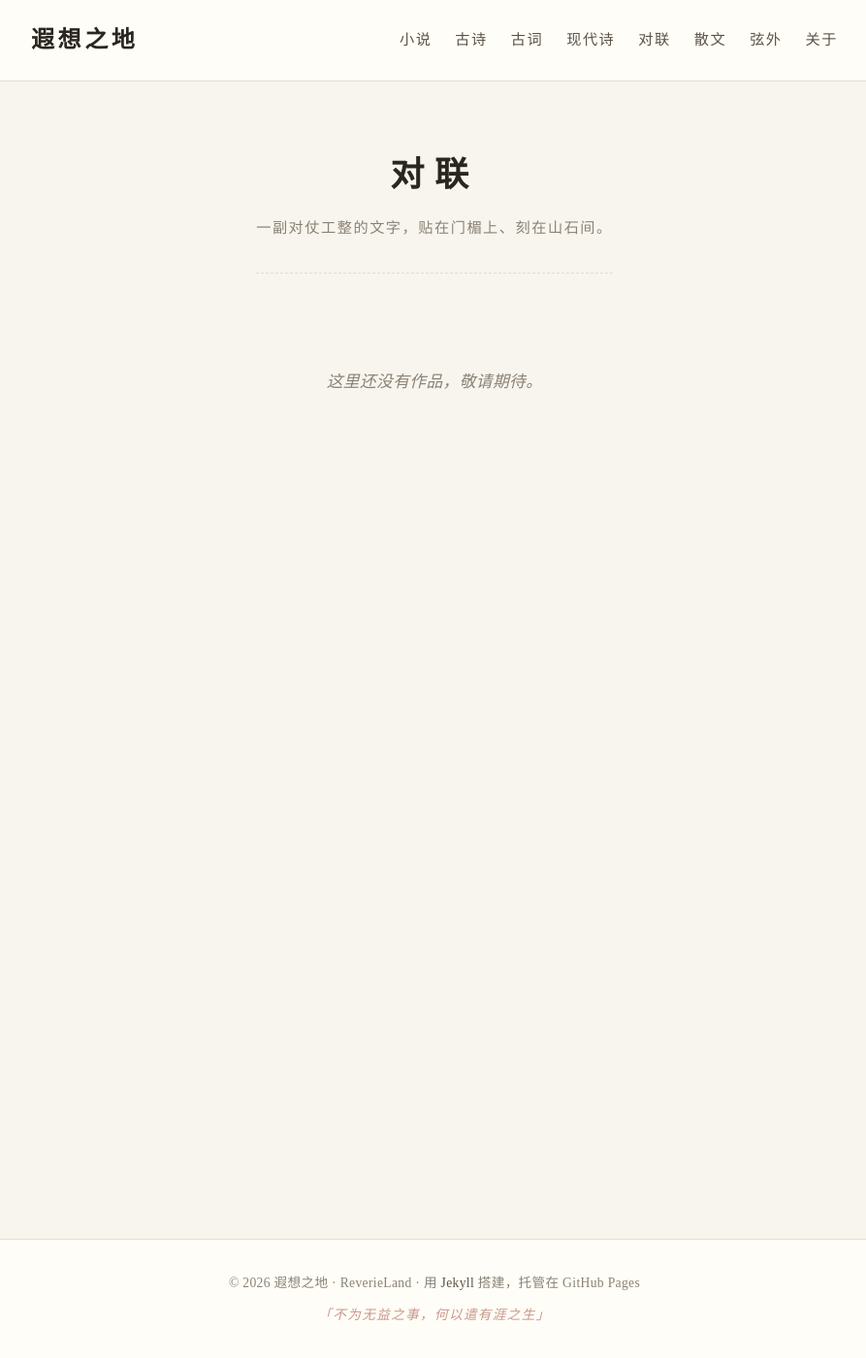
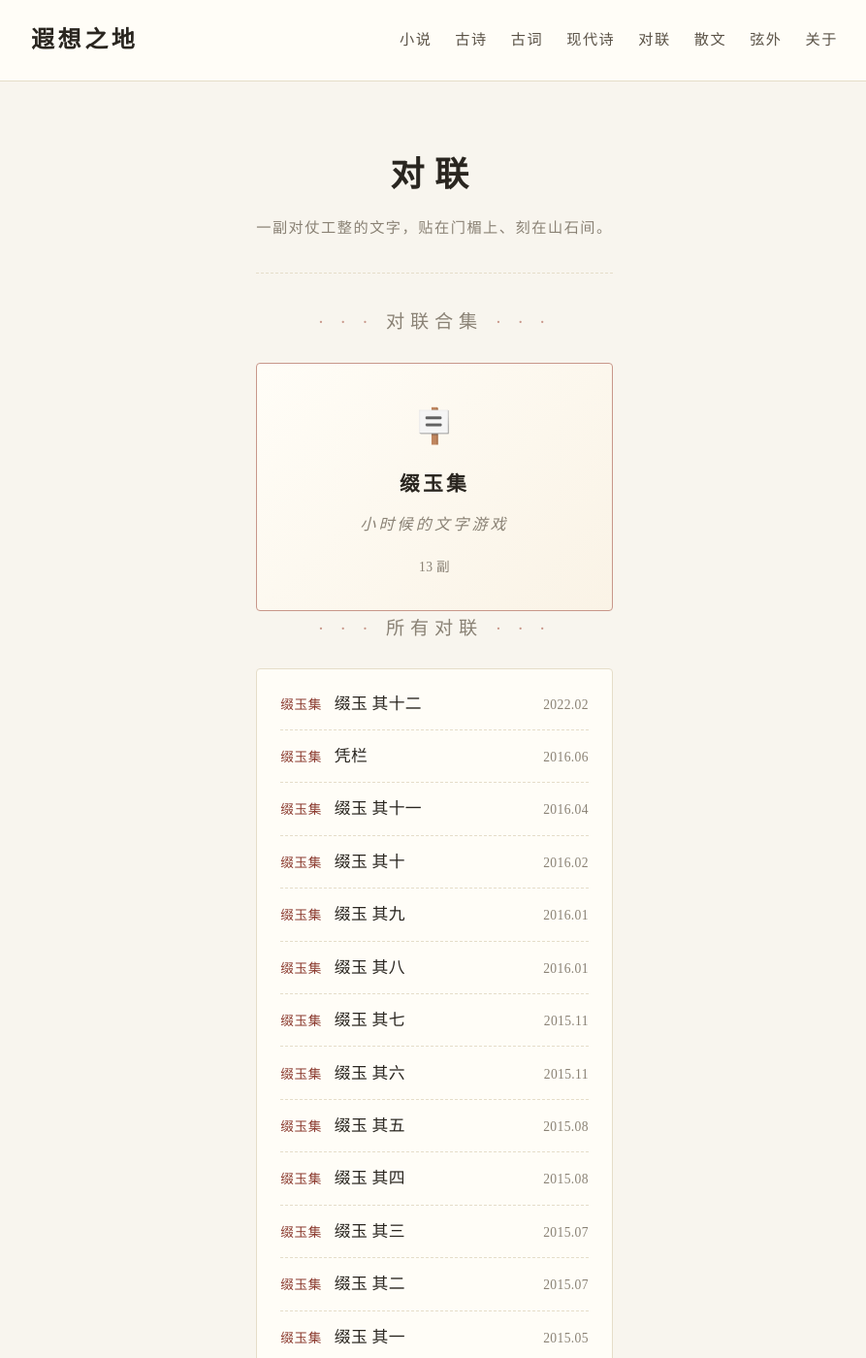
Before and after one commit to zhengxionglee/ReverieLand, a Jekyll site: the page built from duilian.html, in a window 1280 px wide and 1400 px high. Shown: the whole window at 97% size, without its empty margins (192-1085 px from the left). Built offline with Jekyll 4.4.1, drawn with Linux system fonts in a browser that asks for light colours; a style sheet for code colours, icons or effects is not loaded.

Commit message:
对联 · 新建合集《缀玉集》(2015-2022, 12副对联+1则短章)
- _config.yml：新增 duilian_collections collection，仿 xiandaishi_collections 结构
- _layouts/duilian-collection.html：合集页 layout，列出 site.duilian 中 collection_title 匹配项
- duilian.html：改为自定义 body，显示「对联合集」卡片 + 「所有对联」平铺列表
- _duilian_collections/2015-05-28-zhui-yu-ji.md：合集索引页（简介+篇目）
- _duilian/*.md：13 篇（12 副对联 + 1 则 2016 短章'凭栏'），用 .duilian-shanglian/.duilian-xialian 样式自动加'上联/下联'标签

```diff
--- a/_config.yml
+++ b/_config.yml
@@ -49,6 +49,10 @@ collections:
   duilian:
     output: true
     permalink: /duilian/:path/
+  # 对联合集（如《缀玉集》收录多副对联）
+  duilian_collections:
+    output: true
+    permalink: /duilian-collections/:path/
   sanwen:
     output: true
     permalink: /sanwen/:path/
@@ -103,6 +107,12 @@ defaults:
       genre: 对联
   - scope:
       path: ""
+      type: duilian_collections
+    values:
+      layout: duilian-collection
+      genre: 对联合集
+  - scope:
+      path: ""
       type: sanwen
     values:
       layout: work
--- /dev/null
+++ b/_duilian/2015-05-28-li-shang.md
@@ -0,0 +1,10 @@
+---
+title: 缀玉 其一
+subtitle: 选自《缀玉集》
+date: 2015-05-28T12:00:00 +0800
+author: 你的名字
+collection_title: 缀玉集
+---
+
+<div class="duilian-shanglian">一曲离殇，几度凝望，如镜的湖面不再流淌。</div>
+<div class="duilian-xialian">情倦魂伤，心驰神往，依旧的歌声还在回荡。</div>
--- /dev/null
+++ b/_duilian/2015-07-13-yan-suo.md
@@ -0,0 +1,10 @@
+---
+title: 缀玉 其二
+subtitle: 选自《缀玉集》
+date: 2015-07-13T12:00:00 +0800
+author: 你的名字
+collection_title: 缀玉集
+---
+
+<div class="duilian-shanglian">烟锁江南，月笼长安，乌衣巷的斜阳叫人心乱。</div>
+<div class="duilian-xialian">新愁又添，旧情难断，寒山寺的钟声溅起波澜。</div>
--- /dev/null
+++ b/_duilian/2015-07-21-yu-ge.md
@@ -0,0 +1,10 @@
+---
+title: 缀玉 其三
+subtitle: 选自《缀玉集》
+date: 2015-07-21T12:00:00 +0800
+author: 你的名字
+collection_title: 缀玉集
+---
+
+<div class="duilian-shanglian">渔歌数点，帘幕几重？弃我去的在画楼西畔桂堂东。</div>
+<div class="duilian-xialian">花凋弃绿，叶落生红，乱我心的是昨夜星辰昨夜风。</div>
--- /dev/null
+++ b/_duilian/2015-08-10-jing-hui.md
@@ -0,0 +1,10 @@
+---
+title: 缀玉 其四
+subtitle: 选自《缀玉集》
+date: 2015-08-10T12:00:00 +0800
+author: 你的名字
+collection_title: 缀玉集
+---
+
+<div class="duilian-shanglian">旌麾南指，横槊赋诗，数当年英杰气概。</div>
+<div class="duilian-xialian">两袖青衣，一身正气，绘今朝少年风采。</div>
--- /dev/null
+++ b/_duilian/2015-08-26-qing-shan.md
@@ -0,0 +1,10 @@
+---
+title: 缀玉 其五
+subtitle: 选自《缀玉集》
+date: 2015-08-26T12:00:00 +0800
+author: 你的名字
+collection_title: 缀玉集
+---
+
+<div class="duilian-shanglian">青山隐隐，绿水迢迢，是谁的脚步印刻在断肠的西风古道？</div>
+<div class="duilian-xialian">冬霜以近，秋草未凋，是谁的萧声荡漾在迷人的明月丽桥？</div>
--- /dev/null
+++ b/_duilian/2015-11-02-zhi-zui.md
@@ -0,0 +1,10 @@
+---
+title: 缀玉 其六
+subtitle: 选自《缀玉集》
+date: 2015-11-02T12:00:00 +0800
+author: 你的名字
+collection_title: 缀玉集
+---
+
+<div class="duilian-shanglian">纸醉金迷，灯红酒绿，耳畔回响的是亡国的乐曲。</div>
+<div class="duilian-xialian">弈黑白棋，诗长短句，眼前飘落的是销魂的苦雨。</div>
--- /dev/null
+++ b/_duilian/2015-11-14-luo-qu.md
@@ -0,0 +1,10 @@
+---
+title: 缀玉 其七
+subtitle: 选自《缀玉集》
+date: 2015-11-14T12:00:00 +0800
+author: 你的名字
+collection_title: 缀玉集
+---
+
+<div class="duilian-shanglian">落去的本应落去，飘零的枉自飘零，不平的怎般不平？有泪如倾。</div>
+<div class="duilian-xialian">无情的本是无情，多情的枉自多情，不平的怎般不平？心清自定。</div>
--- /dev/null
+++ b/_duilian/2016-01-16-yu-yan.md
@@ -0,0 +1,10 @@
+---
+title: 缀玉 其八
+subtitle: 选自《缀玉集》
+date: 2016-01-16T12:00:00 +0800
+author: 你的名字
+collection_title: 缀玉集
+---
+
+<div class="duilian-shanglian">雨燕双飞，高楼独步，星河鹭起，画图难足。</div>
+<div class="duilian-xialian">澄江似练，翠峰如簇，为谁流去？雪海沉浮。</div>
--- /dev/null
+++ b/_duilian/2016-01-26-yun-luo.md
@@ -0,0 +1,10 @@
+---
+title: 缀玉 其九
+subtitle: 选自《缀玉集》
+date: 2016-01-26T12:00:00 +0800
+author: 你的名字
+collection_title: 缀玉集
+---
+
+<div class="duilian-shanglian">云罗万里，往事千年，随那天上的云彩飘走是谁的心愿？</div>
+<div class="duilian-xialian">数点寒鸦，几声归雁，像这镜中的花朵盛开非我的情缘。</div>
--- /dev/null
+++ b/_duilian/2016-02-28-ci-bie.md
@@ -0,0 +1,12 @@
+---
+title: 缀玉 其十
+subtitle: 选自《缀玉集》
+date: 2016-02-28T12:00:00 +0800
+author: 你的名字
+collection_title: 缀玉集
+---
+
+<div class="duilian-shanglian">此时相聚别时空，且笑飞蓬随水东。</div>
+<div class="duilian-xialian">怎可甘心云遇虎，命中注定风从龙。</div>
+
+<p>晴涩涩，雾濛濛，我欲归去有谁从？</p>
--- /dev/null
+++ b/_duilian/2016-04-01-bai-ge.md
@@ -0,0 +1,10 @@
+---
+title: 缀玉 其十一
+subtitle: 选自《缀玉集》
+date: 2016-04-01T12:00:00 +0800
+author: 你的名字
+collection_title: 缀玉集
+---
+
+<div class="duilian-shanglian">百舸争流，千帆竞渡，有谁在听那杜鹃声里的斜阳暮？</div>
+<div class="duilian-xialian">花落几番，花开几度，是谁在走这黄梁梦里的邯郸路？</div>
--- /dev/null
+++ b/_duilian/2016-06-20-qing-lan.md
@@ -0,0 +1,22 @@
+---
+title: 凭栏
+subtitle: 选自《缀玉集》
+date: 2016-06-20T12:00:00 +0800
+author: 你的名字
+collection_title: 缀玉集
+---
+
+<p>请向夏天问个好，再向白云挥挥手。</p>
+<p>笑对自在的飞花，做一场无痕的春梦；</p>
+<p>坐看如丝的细雨，也叹一声年少不知愁。</p>
+
+<p>凭栏宜远望，远眺试登楼----</p>
+<p>那遥远而又飘渺的原野上，</p>
+<p>一地芳草萋萋，一江春水悠悠。</p>
+<p>就这样痴痴地望着远方，</p>
+<p>看到日月轮替也不罢休。</p>
+
+<p>听那蛙鸣阵阵，</p>
+<p>一江春水滚滚东流。</p>
+<p>听那土壤消融冰雪的哀伤，</p>
+<p>听那春风拂过杨柳的温柔……</p>
--- /dev/null
+++ b/_duilian/2022-02-19-dian-che.md
@@ -0,0 +1,10 @@
+---
+title: 缀玉 其十二
+subtitle: 选自《缀玉集》
+date: 2022-02-19T12:00:00 +0800
+author: 你的名字
+collection_title: 缀玉集
+---
+
+<div class="duilian-shanglian">电掣平川，雪积凸碧，我是疲惫的行者不知道悲喜。</div>
+<div class="duilian-xialian">雨濛车窗，雾迷山寺，我是虔诚的信徒保守着秘密。</div>
--- /dev/null
+++ b/_duilian_collections/2015-05-28-zhui-yu-ji.md
@@ -0,0 +1,20 @@
+---
+title: 缀玉集
+subtitle: 小时候的文字游戏
+date: 2015-05-28T12:00:00 +0800
+author: 你的名字
+duilian_count: 13
+permalink: /duilian-collections/zhui-yu-ji/
+---
+
+> 小时候的文字游戏，不是严格对仗的长短句。
+
+## 简介
+
+《缀玉集》收录了 2015 年至 2022 年间写下的十二组对联与一则短章。
+
+那时候刚学会一些对仗的皮毛，便以为可以写对联了。字句之间没多少讲究，平仄也常常失律——但少年人总有一种把零碎念头缀成双句的冲动：把心事说两遍，一遍朝外，一遍朝内；上一句是看到的，下一句是想到的。
+
+有的句子后来再看仍觉轻盈，有的则生涩得让人想替当年的自己改一改。但既然是小时候的文字游戏，便留着原样，不做润色。
+
+最后附一首 2016 年的短章，结构松散，不算对联——算是一次出格的尝试。
--- a/duilian.html
+++ b/duilian.html
@@ -1,7 +1,55 @@
 ---
-layout: genre
-collection: duilian
-genre_name: 对联
-genre_desc: 一副对仗工整的文字，贴在门楣上、刻在山石间。
+layout: default
+title: 对联
 permalink: /duilian/
 ---
+
+<section class="genre-page">
+  <header class="genre-header">
+    <h1>对联</h1>
+    <p class="genre-desc">一副对仗工整的文字，贴在门楣上、刻在山石间。</p>
+  </header>
+
+  {% if site.duilian_collections and site.duilian_collections.size > 0 %}
+    <section class="duilian-collections">
+      <h2 class="section-title">对联合集</h2>
+      <div class="genre-grid">
+        {% assign collections = site.duilian_collections | sort: 'date' | reverse %}
+        {% for coll in collections %}
+          <a class="genre-card collection-card" href="{{ coll.url | relative_url }}">
+            <span class="genre-icon">🪧</span>
+            <span class="genre-name">{{ coll.title }}</span>
+            {% if coll.subtitle %}
+              <span class="genre-name-en">{{ coll.subtitle }}</span>
+            {% endif %}
+            <span class="genre-count">
+              {% assign n = site.duilian | where: "collection_title", coll.title | size %}
+              {{ n }} 副
+            </span>
+          </a>
+        {% endfor %}
+      </div>
+    </section>
+  {% endif %}
+
+  <section class="duilian-recent">
+    <h2 class="section-title">所有对联</h2>
+    <ul class="poem-list-flat">
+      {% assign all_duilian = site.duilian | sort: 'date' | reverse %}
+      {% for d in all_duilian %}
+        <li class="poem-list-flat-item">
+          <span class="recent-genre">{{ d.collection_title | default: '单副' }}</span>
+          <a class="recent-link" href="{{ d.url | relative_url }}">{{ d.title }}</a>
+          <span class="recent-date">{{ d.date | date: "%Y.%m" }}</span>
+        </li>
+      {% endfor %}
+    </ul>
+    {% if all_duilian.size == 0 %}
+      <p class="empty">这里还没有作品，敬请期待。</p>
+    {% endif %}
+  </section>
+
+  <nav class="work-nav">
+    <a href="{{ '/' | relative_url }}">← 返回首页</a>
+  </nav>
+</section>
```
Also changed, not shown: _layouts/duilian-collection.html (added, +53 -0 lines).
